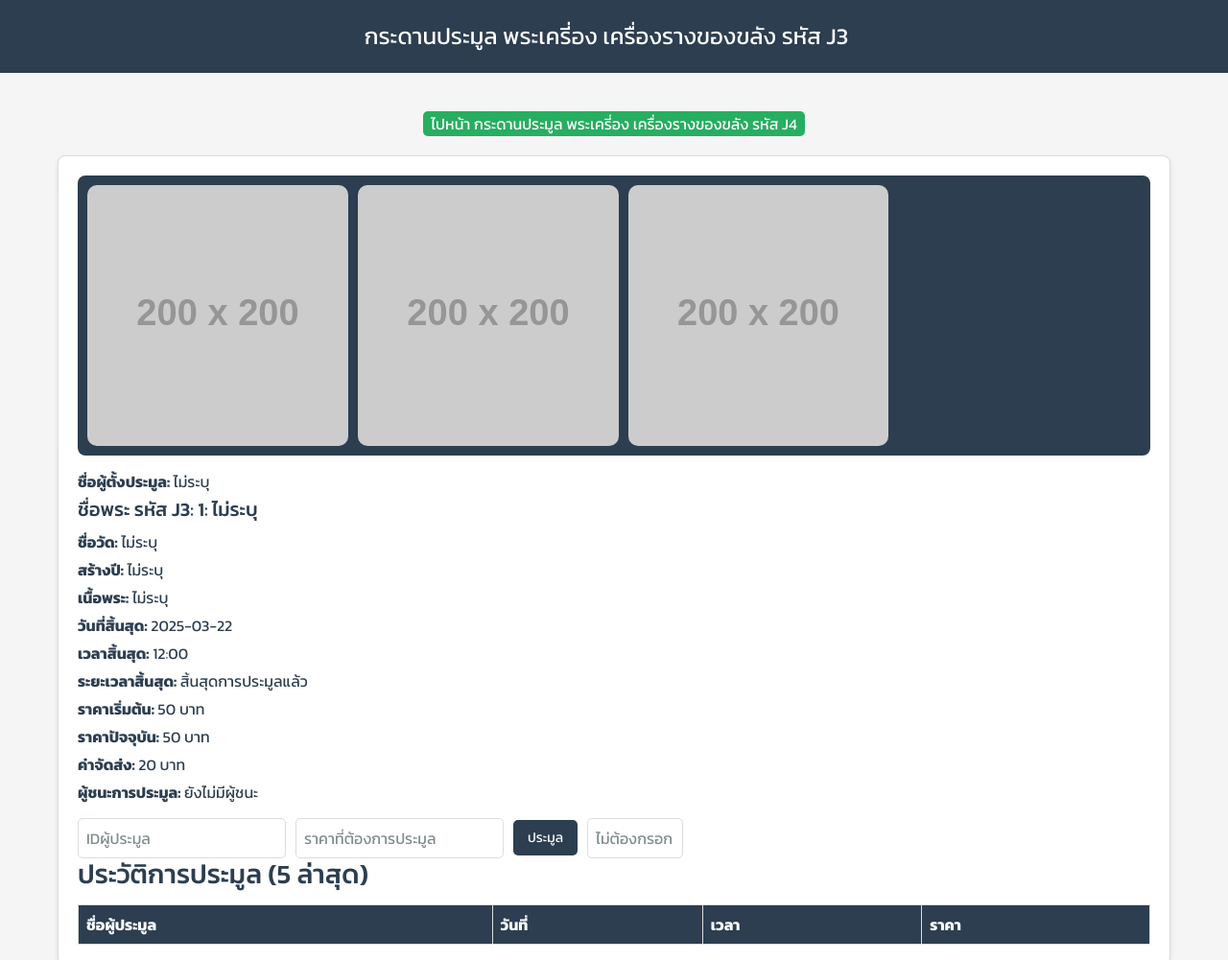
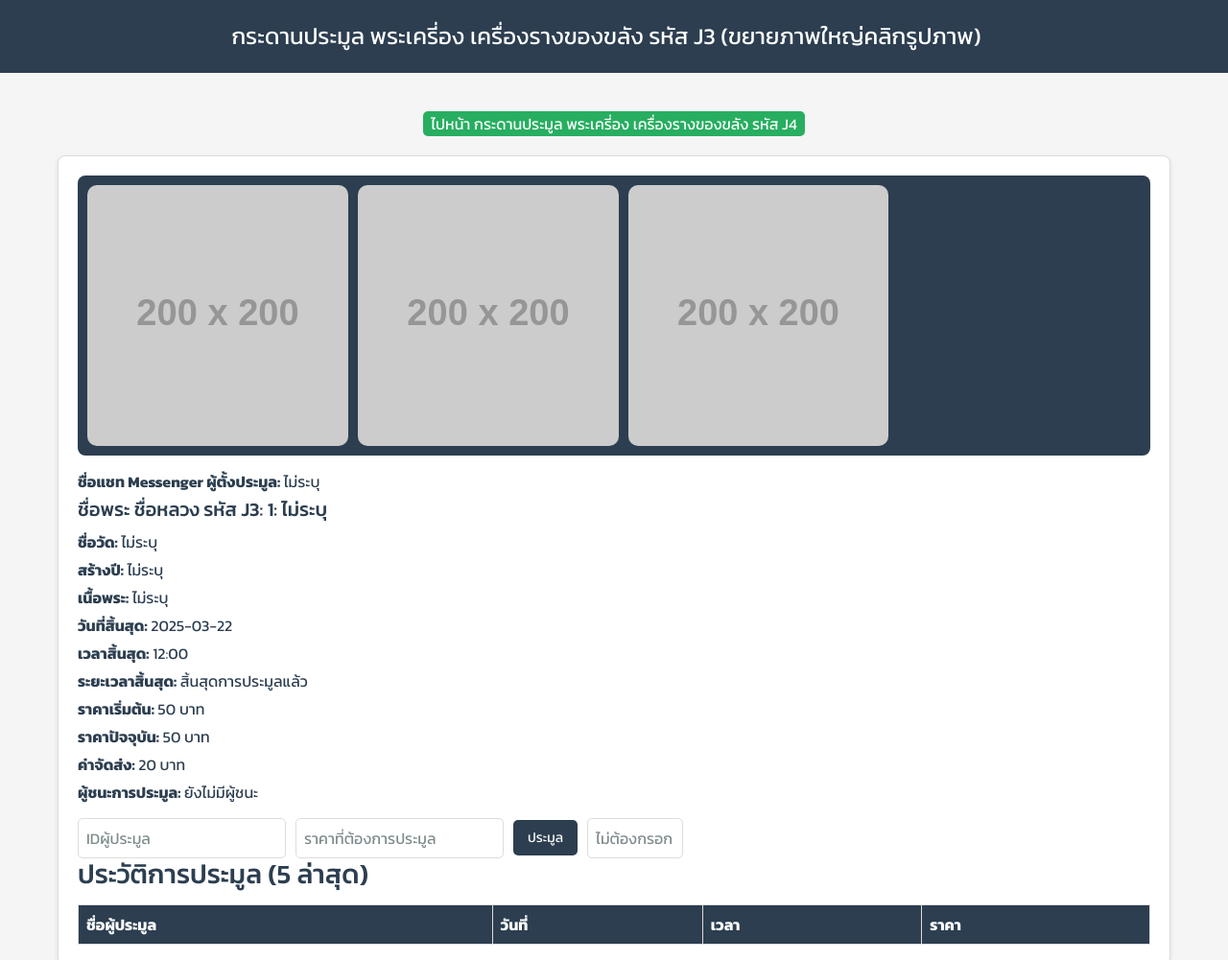
Before and after one commit to nathaponthakron132/auction-site3, a plain HTML site: page index.html in a window 1280 px wide. Shown: the top 1001 px of the page at 96% size. Drawn offline with nearby package versions, Linux system fonts and the light colour scheme; no server answers; placeholder pictures from the web are drawn by us.

Commit message:
Update index.html

```diff
--- a/index.html
+++ b/index.html
@@ -63,7 +63,7 @@
         .unlock-input { width: 100px; }
         .footer { background-color: #2c3e50; color: white; text-align: center; padding: 15px 0; margin-top: 20px; }
         .modal { display: none; position: fixed; z-index: 1000; left: 0; top: 0; width: 100%; height: 100%; background-color: rgba(0, 0, 0, 0.8); justify-content: center; align-items: center; }
-        .modal-content { max-width: 40%; max-height: 40%; border-radius: 8px; object-fit: contain; }
+        .modal-content { max-width: 65%; max-height: 65%; border-radius: 8px; object-fit: contain; }
         .close { position: absolute; top: 20px; right: 30px; color: white; font-size: 40px; font-weight: bold; cursor: pointer; }
         .close:hover { color: #ccc; }
         @media (max-width: 768px) {
@@ -85,7 +85,7 @@
 </head>
 <body>
     <nav class="navbar">
-        <a class="navbar-brand" href="#">กระดานประมูล พระเครี่อง เครื่องรางของขลัง รหัส J3</a>
+        <a class="navbar-brand" href="#">กระดานประมูล พระเครี่อง เครื่องรางของขลัง รหัส J3 (ขยายภาพใหญ่คลิกรูปภาพ)</a>
     </nav>
 
     <div class="container"></div>
@@ -186,8 +186,8 @@
                         <img src="${safeImageUrls[1]}" alt="${data.amuletName} ภาพที่ 2" class="item-img" onclick="openModal('${safeImageUrls[1]}')">
                         <img src="${safeImageUrls[2]}" alt="${data.amuletName} ภาพที่ 3" class="item-img" onclick="openModal('${safeImageUrls[2]}')">
                     </div>
-                    <p><b>ชื่อผู้ตั้งประมูล:</b> <span id="auctioneer${itemNumber}" contenteditable="false">${data.auctioneer}</span></p>
-                    <h2>ชื่อพระ รหัส J3: ${itemNumber}: <span id="amuletName${itemNumber}" contenteditable="false">${data.amuletName}</span></h2>
+                    <p><b>ชื่อแชท Messenger ผู้ตั้งประมูล:</b> <span id="auctioneer${itemNumber}" contenteditable="false">${data.auctioneer}</span></p>
+                    <h2>ชื่อพระ ชื่อหลวง รหัส J3: ${itemNumber}: <span id="amuletName${itemNumber}" contenteditable="false">${data.amuletName}</span></h2>
                     <p><b>ชื่อวัด:</b> <span id="templeName${itemNumber}" contenteditable="false">${data.templeName}</span></p>
                     <p><b>สร้างปี:</b> <span id="year${itemNumber}" contenteditable="false">${data.year}</span></p>
                     <p><b>เนื้อพระ:</b> <span id="material${itemNumber}" contenteditable="false">${data.material}</span></p>
```
